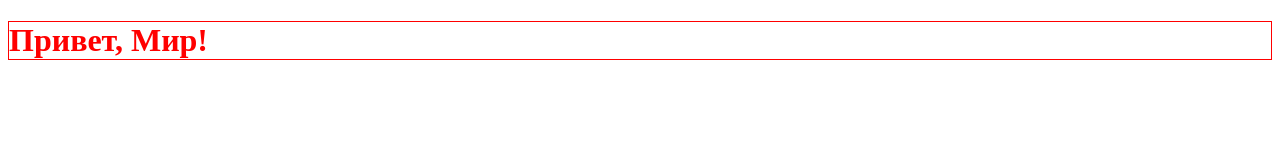
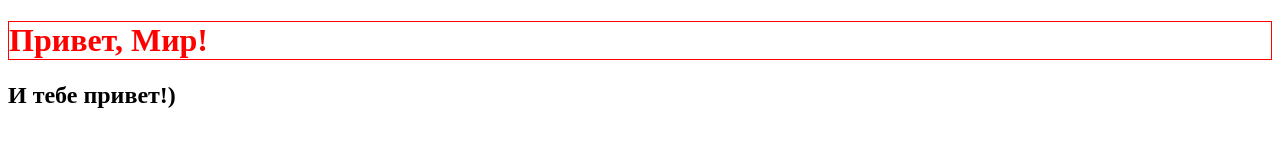
Before and after one commit to maksim-astafev/mq-diploma, a plain HTML site: page index.html in a window 1280 px wide. Drawn offline with Linux system fonts and the light colour scheme.

Commit message:
Обновление index.html

```diff
--- a/index.html
+++ b/index.html
@@ -9,5 +9,6 @@
 </head>
 <body>
   <h1>Привет, Мир!</h1>
+  <h2>И тебе привет!)</h2>
 </body>
 </html>
```
